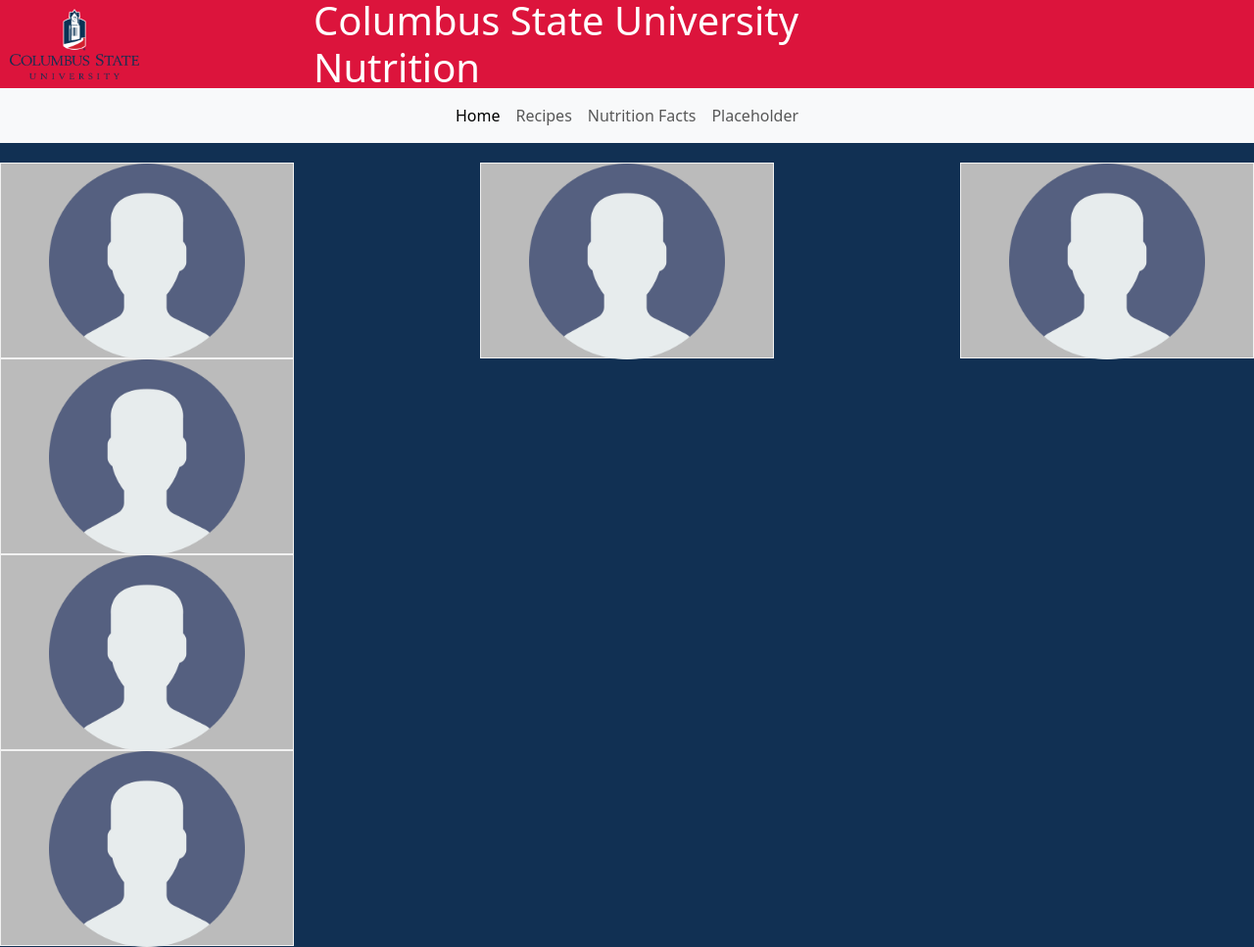
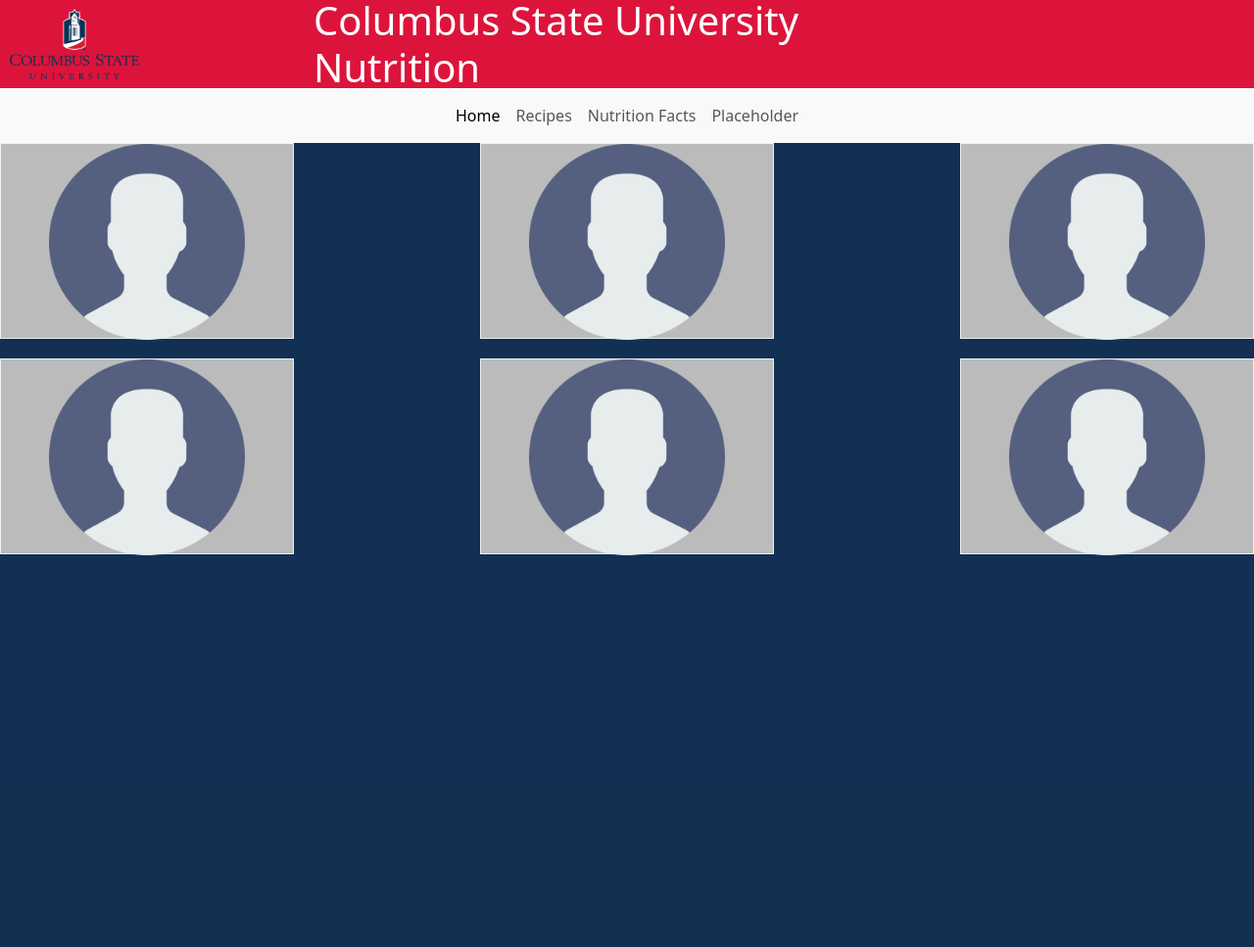
Before and after one commit to CSU-ITCapstone/Group3-CollegeFood, a Flask app: page / in a window 1280 px wide. Shown: the whole page at 98% size. After the commit the page ends 567 px from the top, so only its background shows below. Run offline with Flask 3, Linux system fonts and the light colour scheme; parts of the project's set-up code (start-up, migrations or seed data) failed here and were passed over; some web fonts are replaced.

Commit message:
added all cards & functionality is working

```diff
--- a/templates/index.html
+++ b/templates/index.html
@@ -92,6 +92,7 @@
         </div>
       </div>
 
+      <div class="card-container" id="second-card-container">
       <div class="flip-card" id="myFlipCard4">
         <div class="flip-card-inner">
           <div class="flip-card-front">
@@ -104,7 +105,7 @@
           </div>
         </div>
       </div>
-    </div>
+
 
     <div class="flip-card" id="myFlipCard5">
       <div class="flip-card-inner">
@@ -118,7 +119,7 @@
         </div>
       </div>
     </div>
-  </div>
+
 
   <div class="flip-card" id="myFlipCard6">
     <div class="flip-card-inner">
@@ -133,7 +134,7 @@
     </div>
   </div>
 </div>
-
+</div>
 
 
         <script type = "text/javascript" src="script.js"></script>
--- a/templates/styles.css
+++ b/templates/styles.css
@@ -34,17 +34,37 @@ body{
 
 }
 
+ /* .card-container {
+  display: flex;
+  justify-content: space-between;
+  margin-top: 20px;
+} */
+
 .card-container {
   display: flex;
   justify-content: space-between;
-  margin-top: 20px;
+  flex-wrap: wrap;
 }
+
 
 .card {
   width: 200px;
   height: 300px;
   perspective: 1000px;
 }
+
+#second-card-container {
+  margin-top: 20px;
+  justify-content: space-between;
+  flex-wrap: wrap;
+}
+
+/* #second-card-containter {
+  display: block;
+  justify-content: space-between;
+  margin-bottom: 20px;
+} */
+
 
 
 .flip-card {
```
